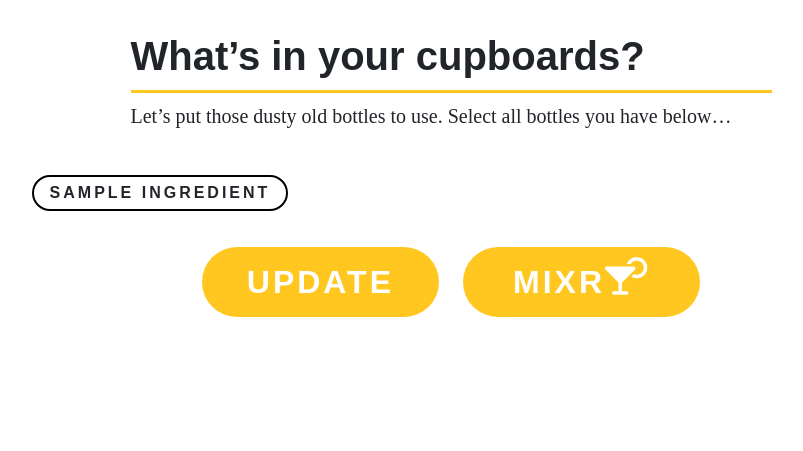
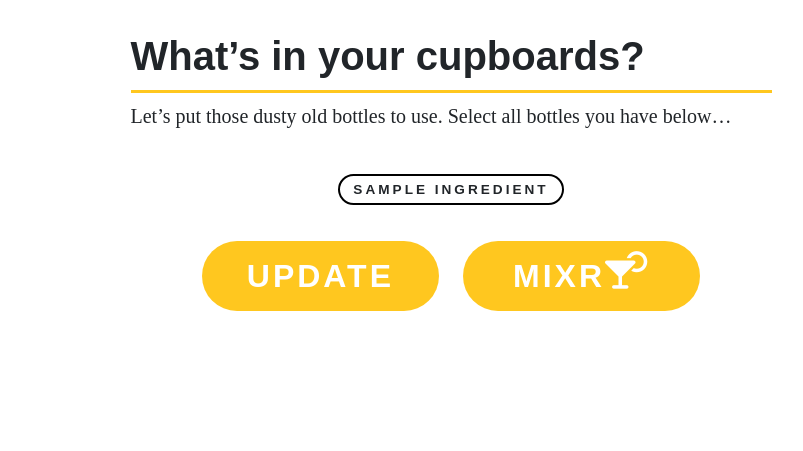
Before and after one commit to John-McPherson/Full-Stack-Tool-Kit-Portfolio-Project, a Django app: page /update_ingredients in a window 1280 px wide. Shown: the part 61-512 px from the top of the page, without its empty margins (189-992 px from the left). Run offline with Django 3.2, Linux system fonts and the light colour scheme; a user stored in the database is signed in; tables that the repository leaves empty hold one stand-in row (values such as "Sample post"); some libraries are stand-ins or nearby versions; some web fonts are replaced.

Commit message:
add style to center ingredients

```diff
--- a/static/css/style.css
+++ b/static/css/style.css
@@ -440,7 +440,15 @@ h2 {
 
 
 /* style for the ingredient buttons */
+
+.ingredient-container {
+    display: flex;
+    flex-flow: row wrap;
+    justify-content: center;
+}
+
 .ingredient {
+    font-size: .85em;
     border: 2px solid var(--black);
     display: inline-block;
     margin: .25em;
--- a/templates/update_ingredients.html
+++ b/templates/update_ingredients.html
@@ -14,7 +14,7 @@
             <form method="post">
                 {% csrf_token %}
                 <div class="row justify-content-center">
-                    <div class="col-12  page-heading col-md-10 remove-margin-total">
+                    <div class="col-12  page-heading col-md-10 remove-margin-total ingredient-container">
 
                         {% for ingredient in ingredient_list %}
                         <!-- checks to see if the user already has the ingredient in their database -->
--- a/templates/update_modifiers.html
+++ b/templates/update_modifiers.html
@@ -12,8 +12,8 @@
     <div class="row justify-content-center">
         <div class="col-11   col-md-11 remove-margin-total">
             <form method="post">
-                <div class="row justify-content-center">
-                    <div class="col-12  page-heading col-md-10 remove-margin-total">
+                <div class="row justify-content-center ">
+                    <div class="col-12  page-heading col-md-10 remove-margin-total ingredient-container">
                         {% csrf_token %}
 
                         {% for ingredient in ingredient_list %}
```
